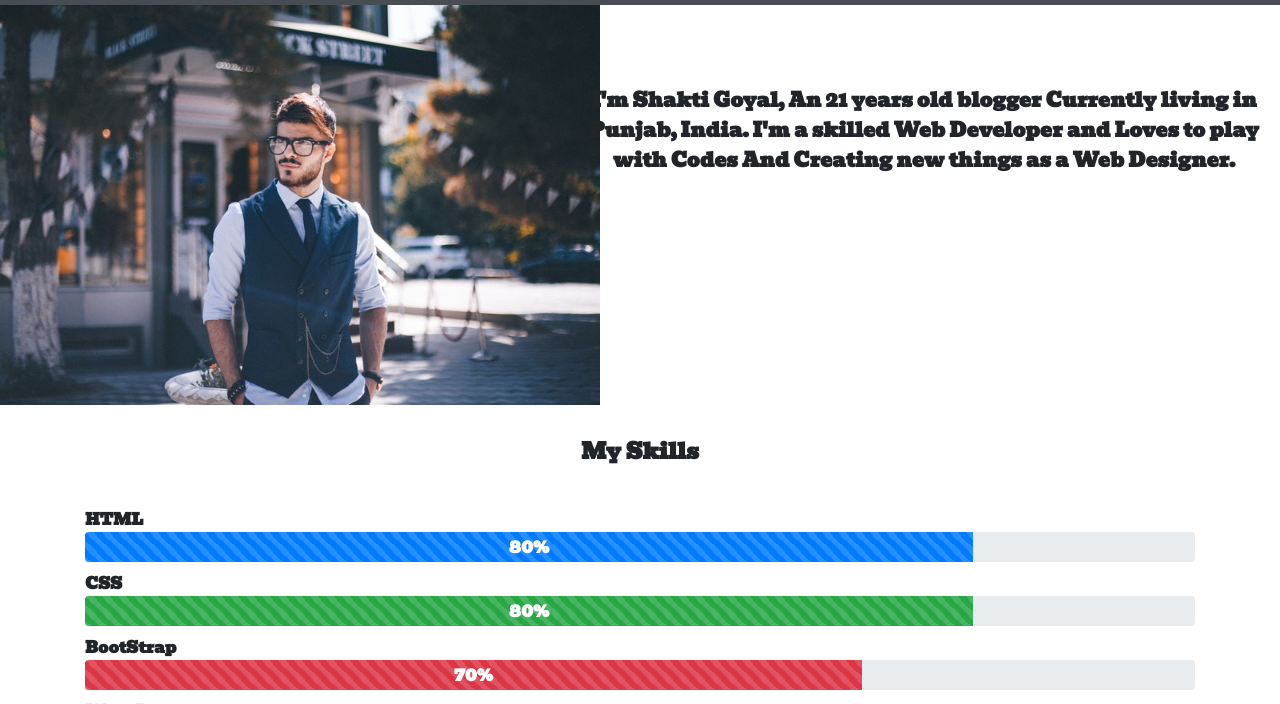
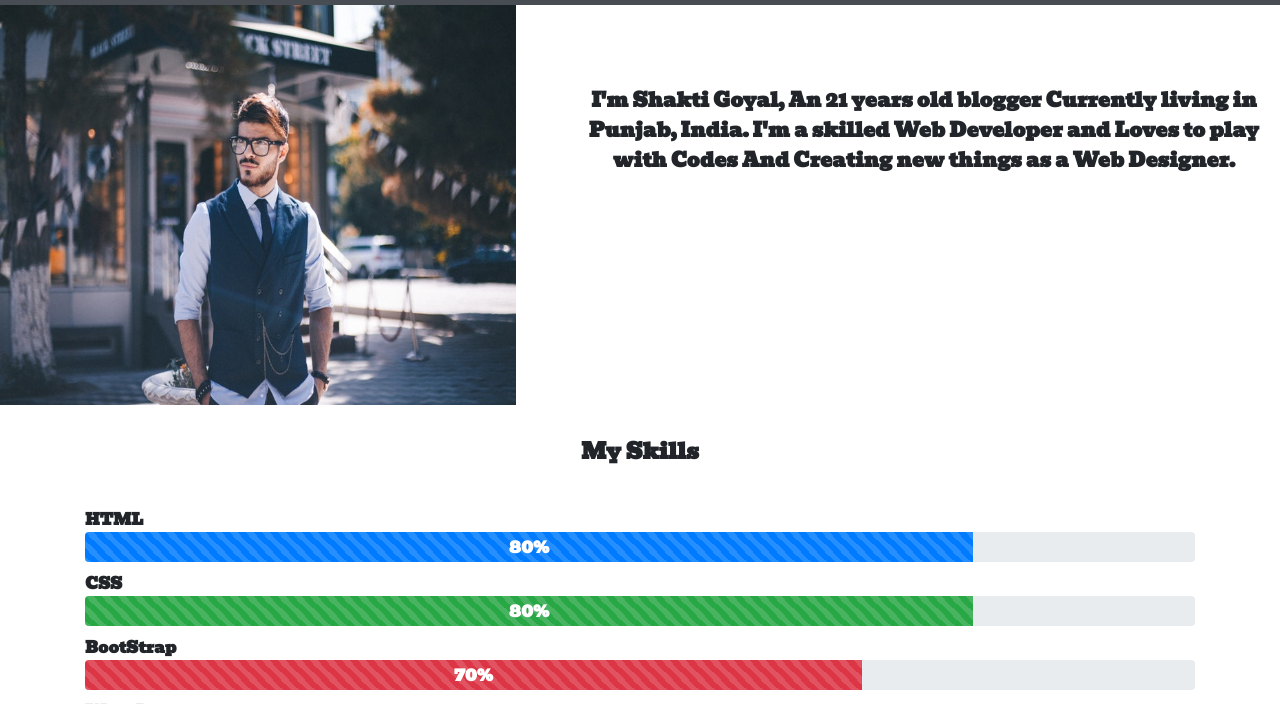
Before and after one commit to shaktigoyal/ShaktiGoyal.github.io, a plain HTML site: page about.html in a window 1280 px wide. Shown: the part 96-800 px from the top of the page. Drawn offline with Linux system fonts and the light colour scheme.

Commit message:
website update

```diff
--- a/about.html
+++ b/about.html
@@ -32,7 +32,7 @@
 <div class="container-fluid">
 <div class="row">
 <div class="col-md-5">
-<img id="person" src="img/person.jpg">
+<img id="person" class="img-fluid" src="img/person.jpg">
 </div>
 <div class="col-md-7">
 <div id="about-info">I'm Shakti Goyal, An 21 years old blogger Currently living in Punjab, India. I'm a skilled Web Developer and Loves to play with Codes And Creating new things as a Web Designer.</div>
```
